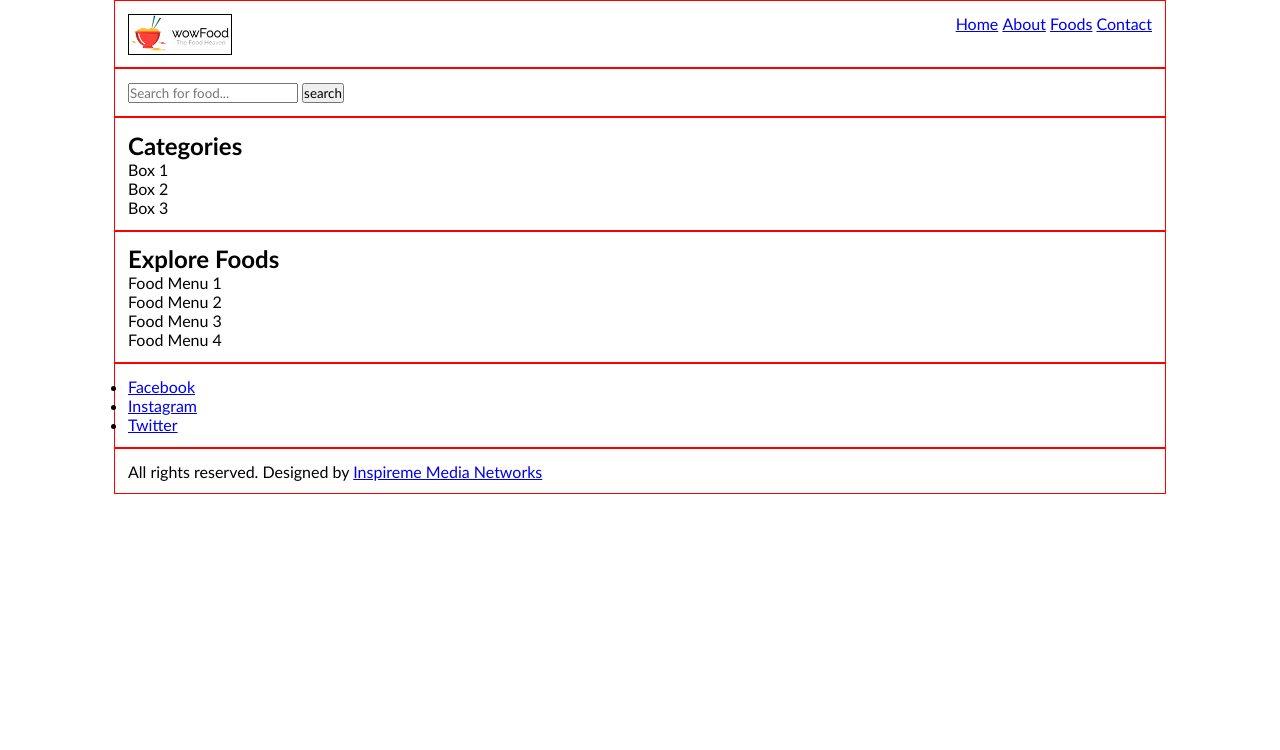
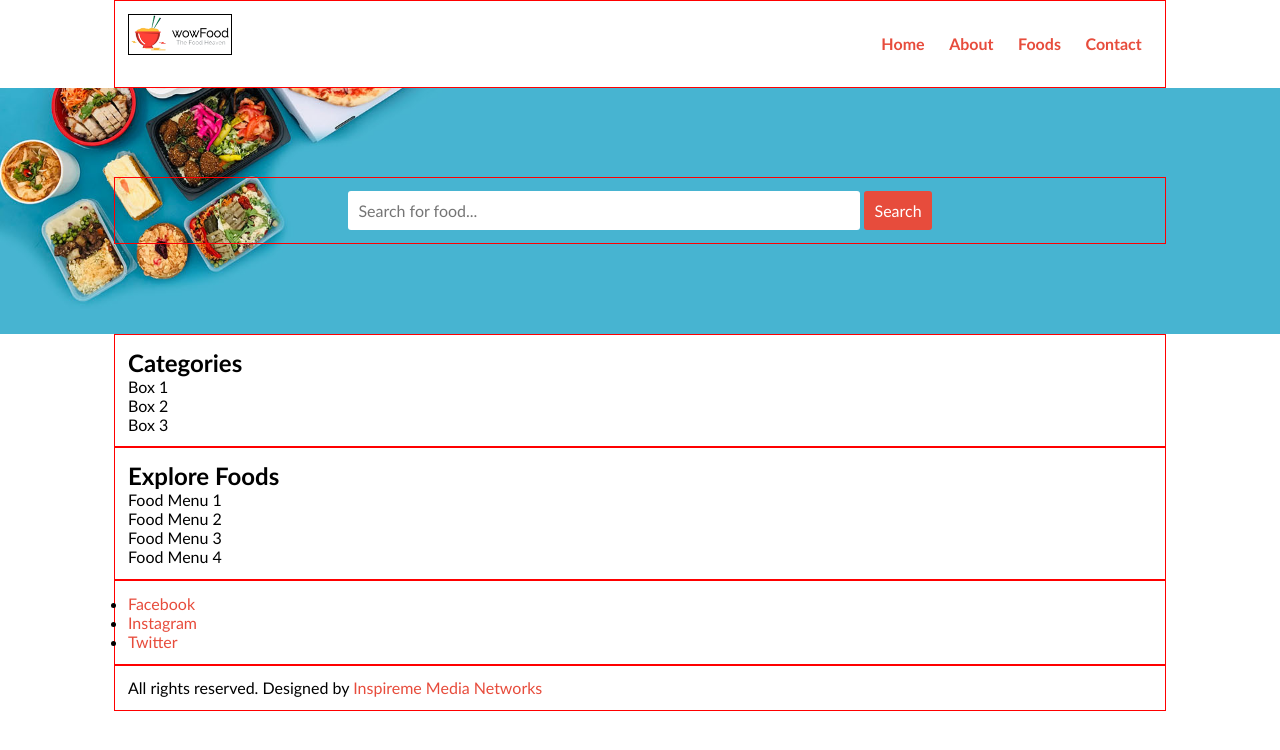
Before and after one commit to Benjaminlucky/Restuarant, a plain HTML site: page index.html in a window 1280 px wide. Drawn offline with Linux system fonts and the light colour scheme.

Commit message:
food search css completed

```diff
--- a/css/style.css
+++ b/css/style.css
@@ -26,10 +26,39 @@ Version: 1.0
     text-align: right;
 }
 
+.text-center{
+    text-align: center;
+}
 
 .clearfix{
     clear: both;
     float: none;
+}
+
+.btn{
+    padding: 1%;
+    border: none;
+    font-size: 1rem;
+    border-radius: 3px;
+}
+
+.btn-primary{
+    background-color: #e74c3c;
+    color: white;
+    cursor: pointer;
+}
+
+.btn-primary:hover{
+    background-color: #c0392b;
+}
+
+a{
+    color: #e74c3c;
+    text-decoration: none;
+}
+
+a:hover{
+    color:#c0392b;
 }
 
 /* Css for Navbar Section */
@@ -45,10 +74,35 @@ Version: 1.0
     width: 100%;
 }
 
+.menu{
+    line-height: 60px;
+}
+
 .menu ul {
     list-style-type: none;
 }
 
 .menu ul li{
     display: inline;
+    padding: 1%;
+    font-weight: bold;
 }
+
+/* CSS for food search section*/
+
+.food-search{
+    background-image: url(../images/bg.jpg);
+    background-size: cover;
+    background-repeat: no-repeat;
+    background-position: center;
+    padding: 7% 0;
+}
+
+.food-search input[type="search"]{
+    width: 50%;
+    padding: 1%;
+    font-size: 1rem;
+    border:none;
+    outline: none;
+    border-radius: 3px;
+}
--- a/index.html
+++ b/index.html
@@ -32,10 +32,10 @@
 
 
     <!--Food search section starts here-->
-    <section class="food-search">
+    <section class="food-search text-center">
         <div class="container">
             <input type="search" name="search" placeholder="Search for food...">
-            <input type="submit" name="submit" value="search">
+            <input type="submit" name="submit" value="Search" class="btn btn-primary">
         </div>
     </section>
     <!--Food search section ends here-->
```
